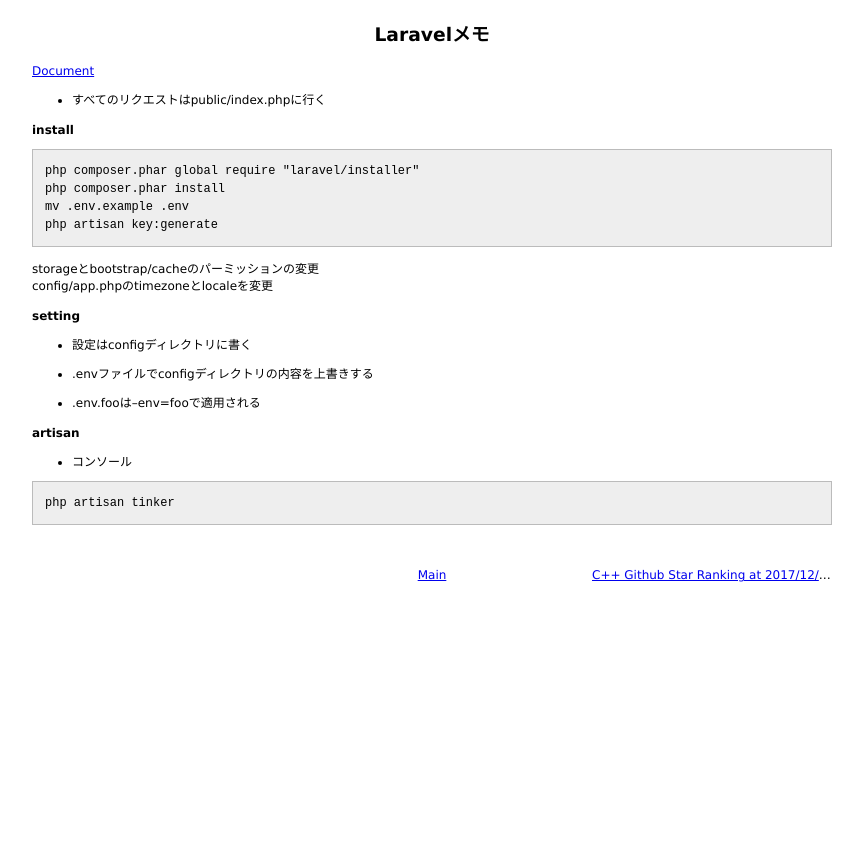
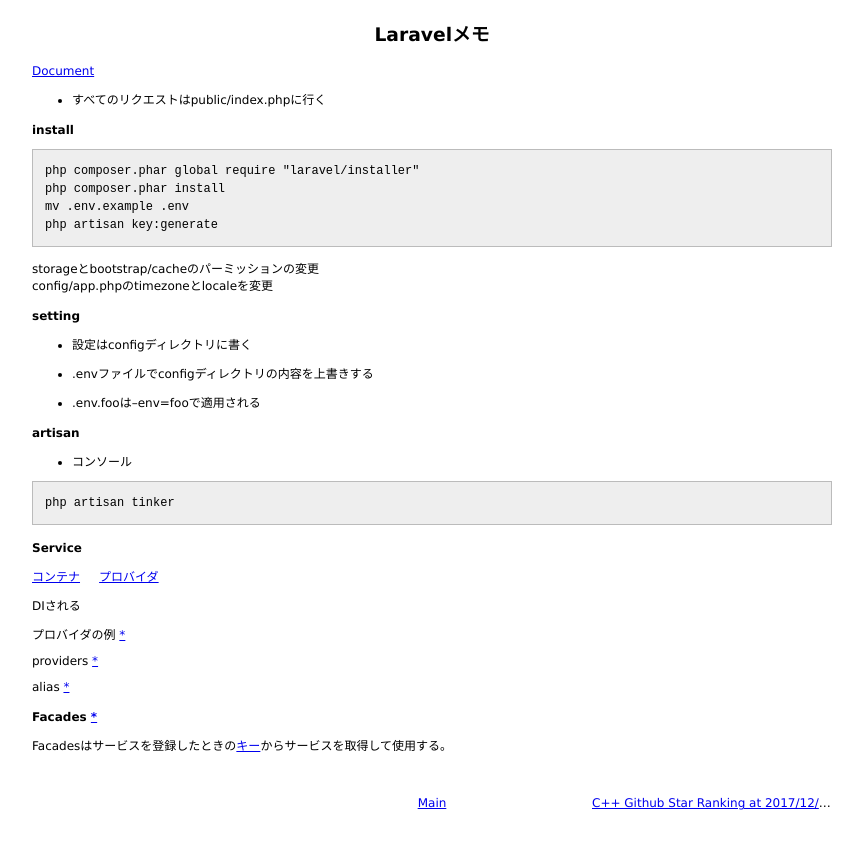
Before and after one commit to 38elements/38elements.github.com, a Jekyll site: the page built from _posts/2018-01-12-laravel.md, in a window 1280 px wide. Shown: the top 849 px of the page, without its empty margins (208-1071 px from the left). Built offline with Jekyll 4.4.1, drawn with Linux system fonts in a browser that asks for light colours.

Commit message:
Update 2018-01-12-laravel.md

````diff
--- a/_posts/2018-01-12-laravel.md
+++ b/_posts/2018-01-12-laravel.md
@@ -33,3 +33,20 @@ config/app.phpのtimezoneとlocaleを変更
 ```
 php artisan tinker
 ```
+
+#### Service
+
+[コンテナ](https://laravel.com/docs/5.5/container)
+[プロバイダ](https://laravel.com/docs/5.5/providers)
+
+DIされる
+
+プロバイダの例 [\*](https://github.com/laravel/framework/blob/7bfe4a10387d726569856bb4ceaec576e60ae7bb/src/Illuminate/Cache/CacheServiceProvider.php)
+
+providers [\*](https://github.com/laravel/laravel/blob/f4cba4f2b254456645036139129142df274a1ec1/config/app.php#L139)
+
+alias [\*](https://github.com/laravel/laravel/blob/f4cba4f2b254456645036139129142df274a1ec1/config/app.php#L193)
+
+#### Facades [\*](https://laravel.com/docs/5.5/facades)
+
+Facadesはサービスを登録したときの[キー](https://laravel.com/docs/5.5/container#binding-basics)からサービスを取得して使用する。
````
